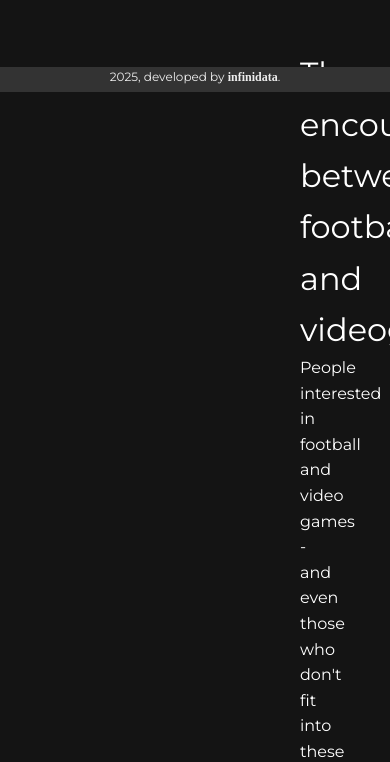
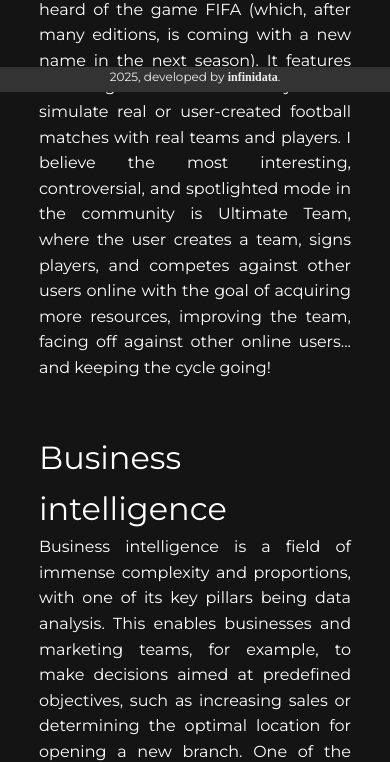
Before and after one commit to hdroncon/hdroncon, a plain HTML site: page site_pages/blog_entries/3USY21XKi.html in a window 390 px wide. Shown: the part 752-1514 px from the top of the page. Drawn offline with Linux system fonts and the light colour scheme.

Commit message:
Altered layout (padding 300px breaks smartphone view: altered to 10%).

```diff
--- a/site_pages/blog_entries/3USY21XKi.html
+++ b/site_pages/blog_entries/3USY21XKi.html
@@ -33,7 +33,7 @@
   </div>
 
 
-  <div class="column-type column-100" id="home" style="color: white; padding: 50px 300px; line-height: 1.6;">
+  <div class="column-type column-100" id="home" style="color: white; padding: 50px 10%; line-height: 1.6;">
 
     <div style="display: block; align-items: center;">
       <span style="font-size: 3em;"><p>
```
Also changed, not shown: site_pages/blog_entries/4GET34DAi.html (+1 -1 lines), site_pages/blog_entries/5FCZ28EOi.html (+1 -1 lines), site_pages/blog_entries/6YFQ15VAi.html (+1 -1 lines).
